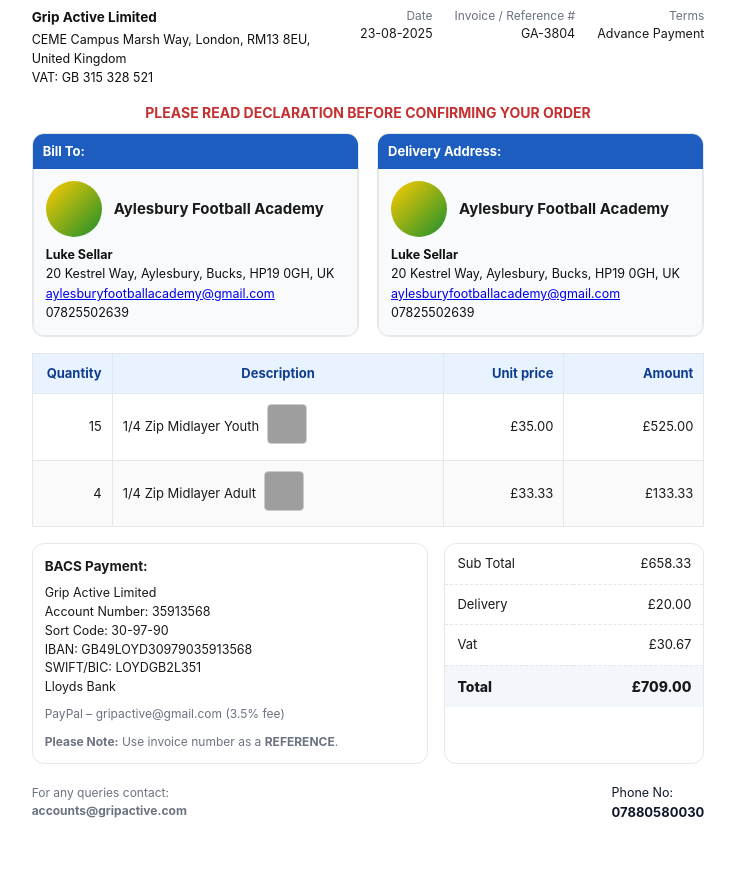
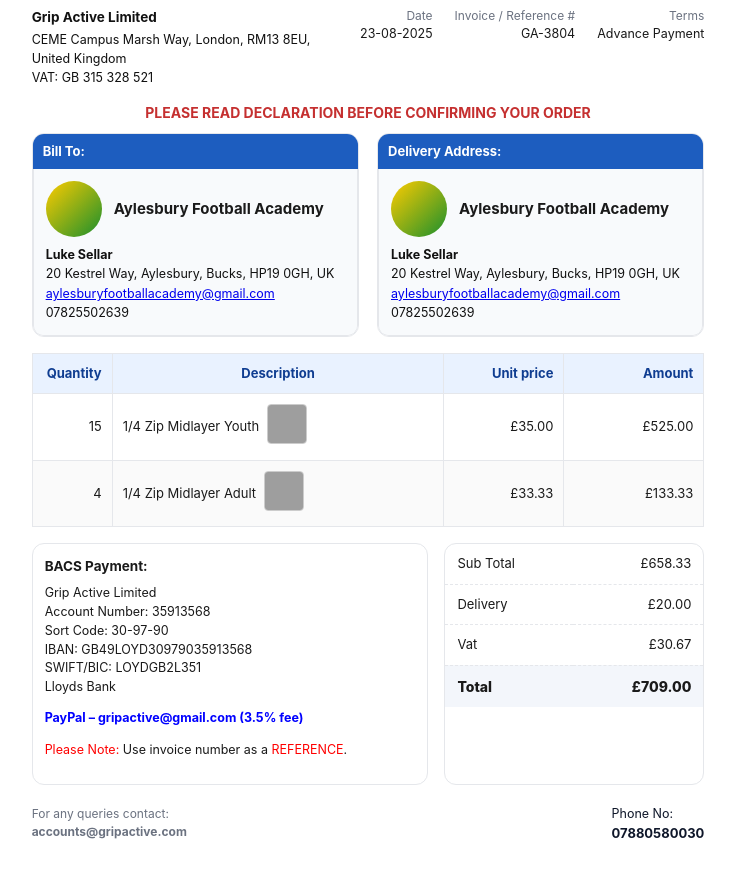
Before and after one commit to SAFDAR1337/invoice_code, a plain HTML site: page index.html in a window 1280 px wide. Shown: the part 155-1032 px from the top of the page, without its empty margins (272-1007 px from the left). Drawn offline with Linux system fonts and the light colour scheme; grey boxes are pictures that could not be loaded.

Commit message:
Update index.html

```diff
--- a/index.html
+++ b/index.html
@@ -196,8 +196,10 @@
         <h4>BACS Payment:</h4>
         Grip Active Limited<br>Account Number: 35913568<br>Sort Code: 30-97-90<br>
         IBAN: GB49LOYD30979035913568<br>SWIFT/BIC: LOYDGB2L351<br>Lloyds Bank
-        <div class="muted" style="margin-top:8px;">PayPal – gripactive@gmail.com (3.5% fee)</div>
-        <div class="muted" style="margin-top:10px;"><strong>Please Note:</strong> Use invoice number as a <strong>REFERENCE</strong>.</div>
+        <div class="notes">
+    <p><strong style="color: blue;">PayPal – gripactive@gmail.com (3.5% fee)</strong></p>
+    <p><span style="color: red;">Please Note:</span> Use invoice number as a <span style="color: red;">REFERENCE</span>.</p>
+</div>
       </div>
       <div class="totals">
         <table>
```
